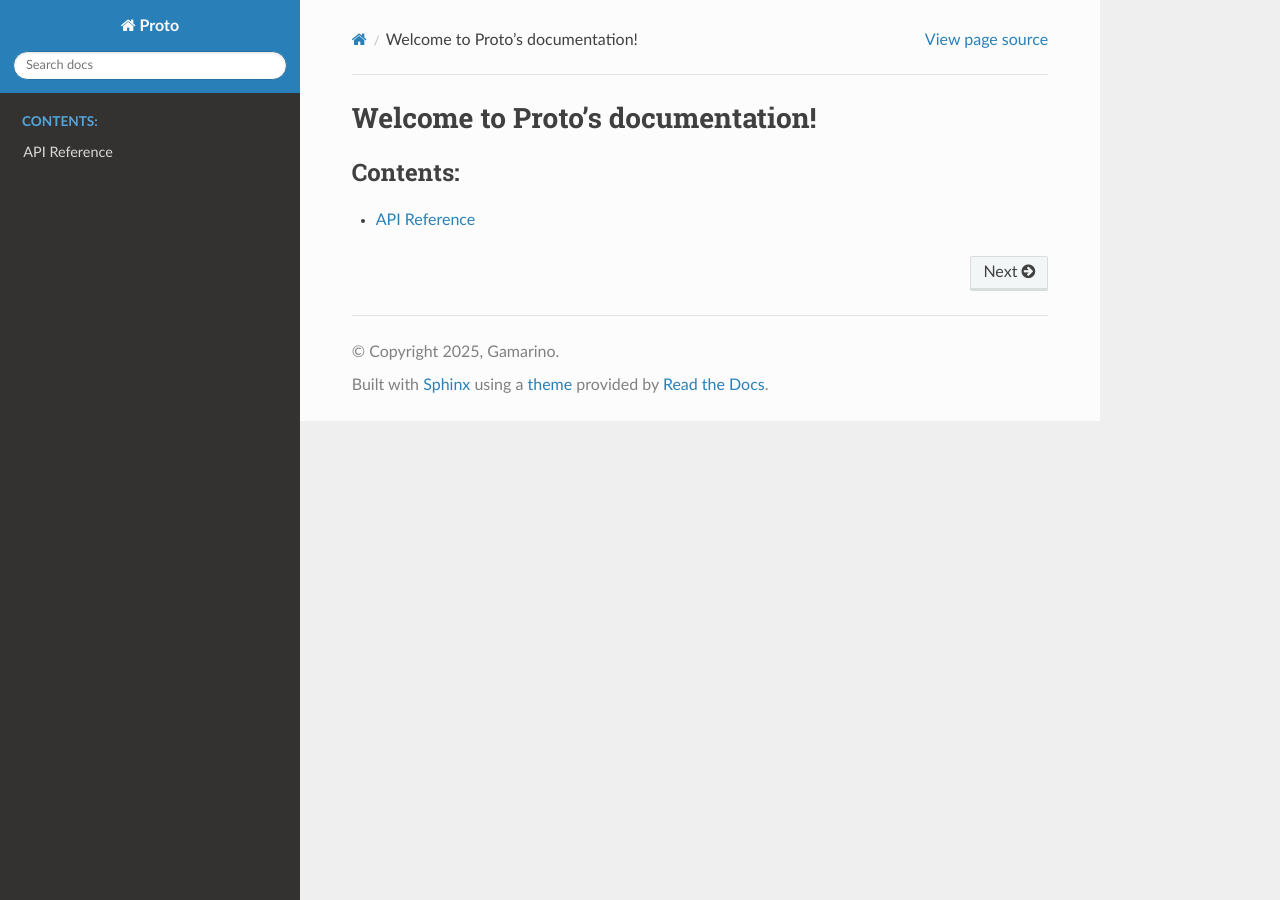
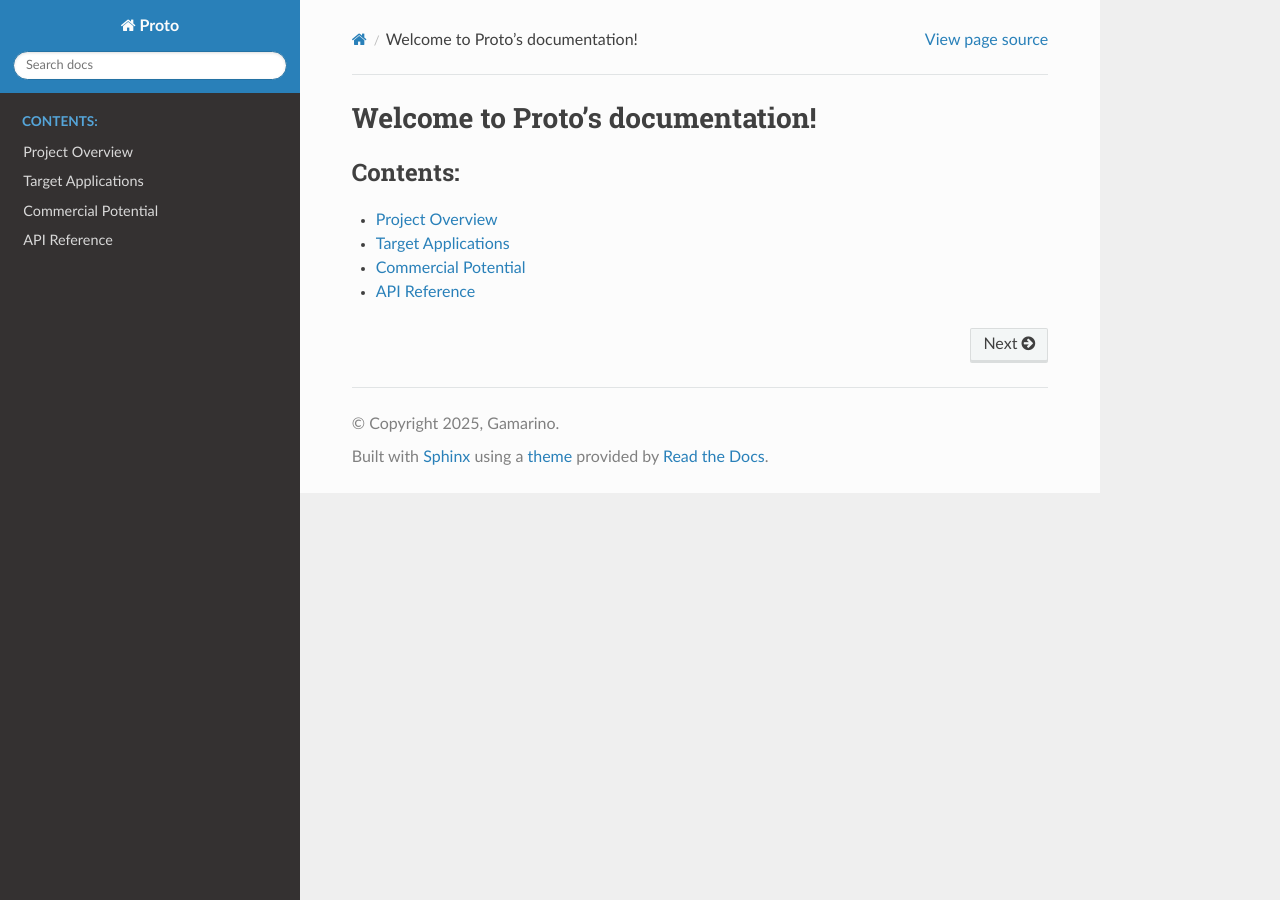
Before and after one commit to numaes/proto, a Sphinx documentation site: the page built from docs/index.rst, in a window 1280 px wide. Built offline with Sphinx 7.4.7 and the Read the Docs theme 3.1.0, drawn with Linux system fonts in a browser that asks for light colours.

Commit message:
docs: Add project overview, applications, and commercial potential sections
- Introduce new sections to the Sphinx documentation:
    - Project Overview: Explains the core purpose and problem solved by Proto.
    - Target Applications: Details ideal use cases and types of languages Proto supports.
    - Commercial Potential: Highlights business opportunities and reasons for adoption.
- Update index.rst to include these new sections in the table of contents.

```diff
--- a/docs/index.rst
+++ b/docs/index.rst
@@ -10,4 +10,7 @@ Welcome to Proto's documentation!
    :maxdepth: 2
    :caption: Contents:
 
+   project_overview
+   target_applications
+   commercial_potential
    api
```
Also changed, not shown: docs/commercial_potential.rst (added, +12 -0 lines), docs/project_overview.rst (added, +12 -0 lines), docs/target_applications.rst (added, +10 -0 lines).
